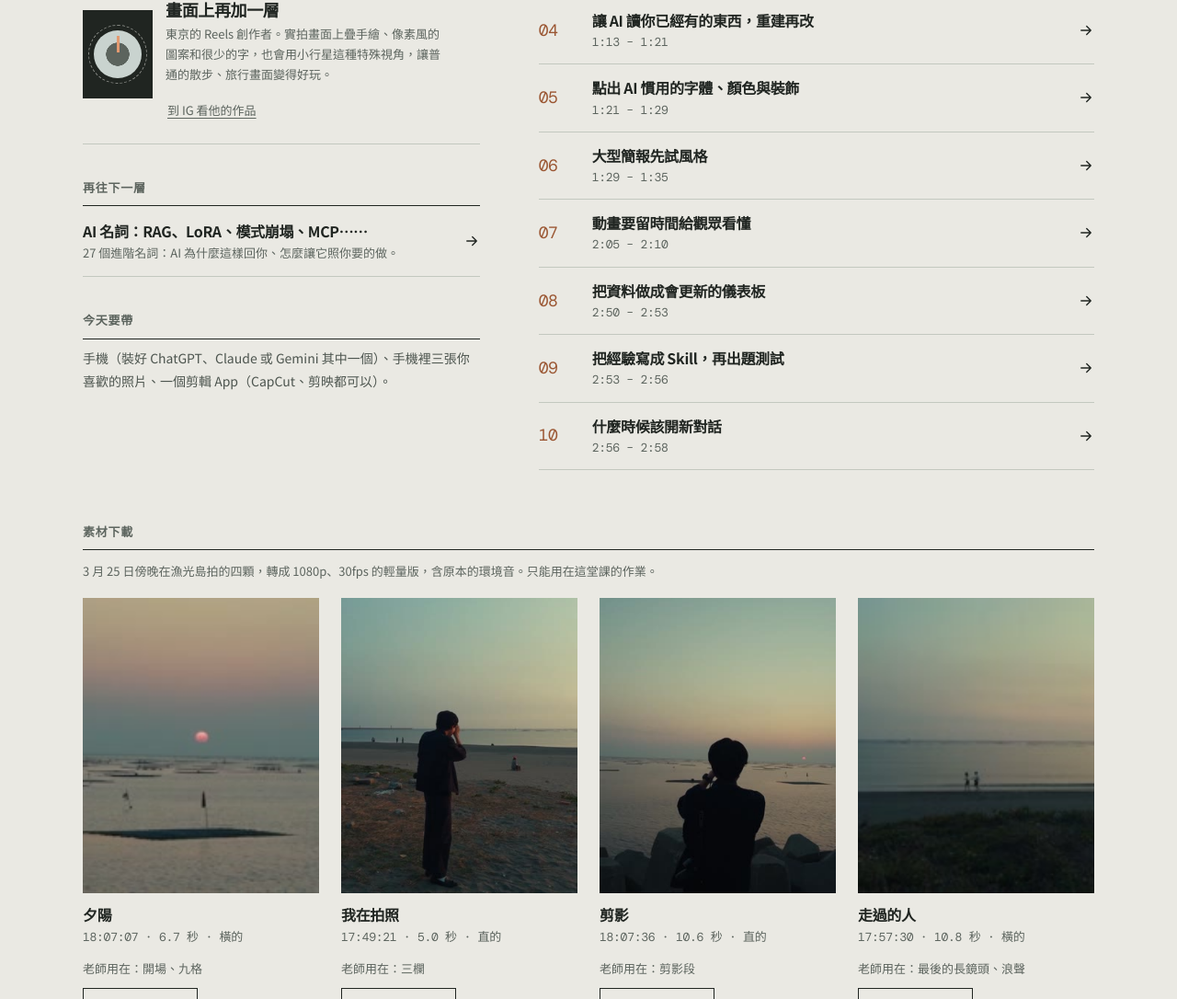
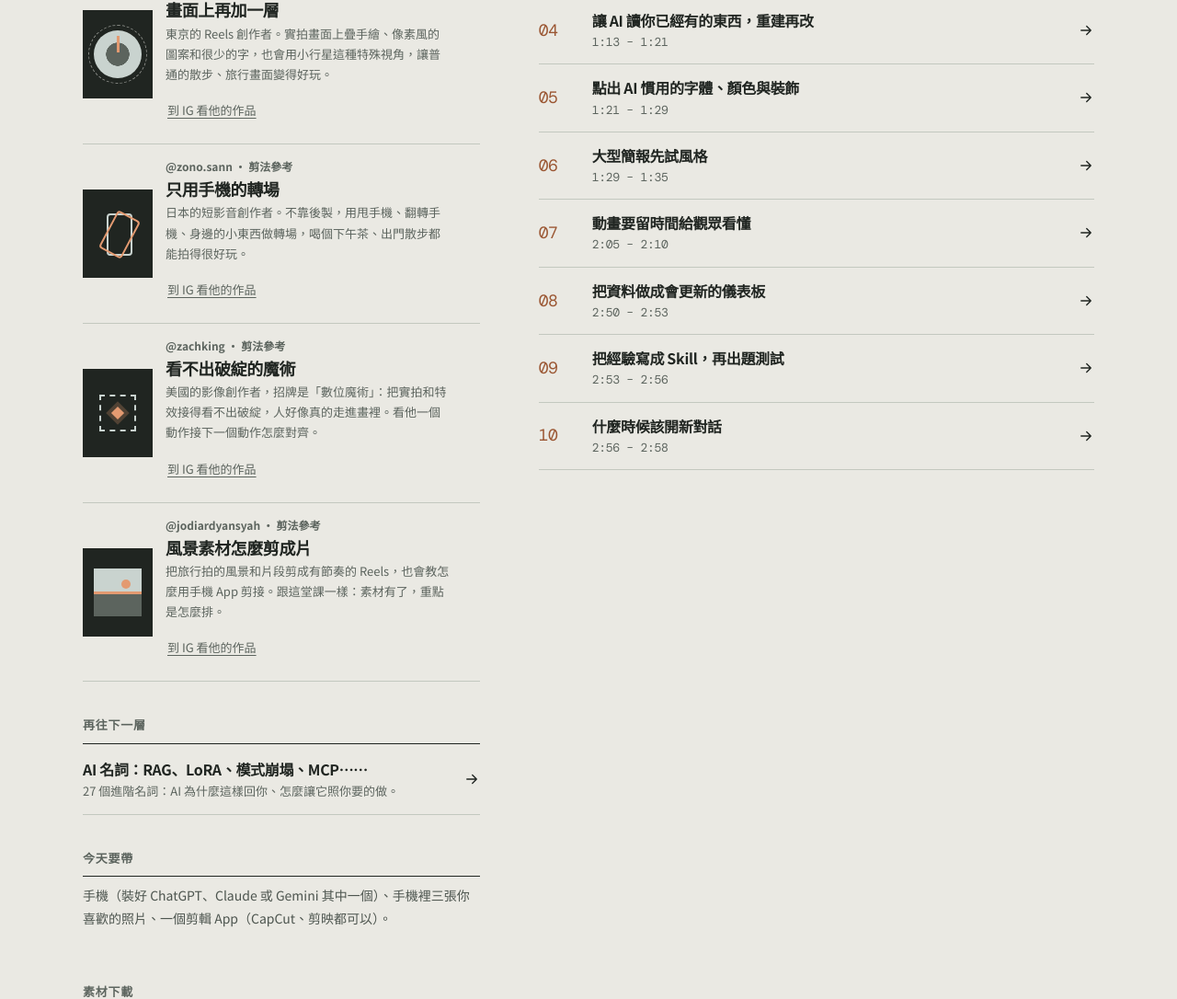
Before and after one commit to benny6315332-sudo/yuguang-ai-class, a plain HTML site: page index.html in a window 1280 px wide. Shown: the part 1365-2451 px from the top of the page at 92% size. Drawn offline with nearby package versions, Linux system fonts and the light colour scheme.

Commit message:
上課前先看加三個 IG 創作者：@zono.sann、@zachking、@jodiardyansyah
Co-Authored-By: Claude Opus 5.5 <noreply@anthropic.com>
Claude-Session: https://claude.ai/code/session_01DL1iztj5GH4HdCynMFy2tp

```diff
--- a/index.html
+++ b/index.html
@@ -441,6 +441,13 @@ button:active,a.copy:active{transform:translateY(1px)}
 .refthumb .planet{grid-column:1/-1;justify-self:center;position:relative;width:52px;height:52px;border-radius:50%;background:radial-gradient(circle at 50% 50%,#5c645e 0 34%,#c9d3cf 35% 100%)}
 .refthumb .planet:before{content:"";position:absolute;left:50%;top:6px;width:3px;height:18px;margin-left:-1.5px;background:var(--rust-soft)}
 .refthumb .planet em{position:absolute;inset:-6px;border:1px dashed rgba(244,243,238,.5);border-radius:50%}
+.refthumb .rg{grid-column:1/-1;justify-self:center;position:relative;width:52px;height:52px}
+.rg-flip:before,.rg-flip:after{content:"";position:absolute;left:14px;top:4px;width:24px;height:42px;border:2px solid #c9d3cf;border-radius:4px}
+.rg-flip:after{border-color:var(--rust-soft);transform:rotate(28deg)}
+.rg-magic:before{content:"";position:absolute;inset:6px;border:2px dashed #c9d3cf}
+.rg-magic:after{content:"";position:absolute;left:21px;top:21px;width:10px;height:10px;background:var(--rust-soft);transform:rotate(45deg);box-shadow:0 0 0 4px rgba(227,154,113,.25)}
+.rg-scenic{background:linear-gradient(to bottom,#c9d3cf 0 48%,var(--rust-soft) 48% 54%,#5c645e 54% 100%)}
+.rg-scenic:after{content:"";position:absolute;left:30px;top:12px;width:10px;height:10px;border-radius:50%;background:var(--rust-soft)}
 </style>
 </head>
 <body data-phase="pre">
@@ -543,7 +550,10 @@ const clipSection=()=>`<div class="section" id="clips"><h2>素材下載</h2>
  </div>`;
 const REFS=[
 {h:'@yuyenwng',url:'https://www.instagram.com/yuyenwng/',name:'格子裡各放各的',desc:'畫面切成格子，每一格錯開時間換鏡頭；鳥、風、腳步、喀嚓聲疊好幾層。老師的漁光島範例影片就是學這個剪法。',g:'grid'},
-{h:'@potato0x_x',url:'https://www.instagram.com/potato0x_x/',name:'畫面上再加一層',desc:'東京的 Reels 創作者。實拍畫面上疊手繪、像素風的圖案和很少的字，也會用小行星這種特殊視角，讓普通的散步、旅行畫面變得好玩。',g:'planet'}
+{h:'@potato0x_x',url:'https://www.instagram.com/potato0x_x/',name:'畫面上再加一層',desc:'東京的 Reels 創作者。實拍畫面上疊手繪、像素風的圖案和很少的字，也會用小行星這種特殊視角，讓普通的散步、旅行畫面變得好玩。',g:'planet'},
+{h:'@zono.sann',url:'https://www.instagram.com/zono.sann/',name:'只用手機的轉場',desc:'日本的短影音創作者。不靠後製，用甩手機、翻轉手機、身邊的小東西做轉場，喝個下午茶、出門散步都能拍得很好玩。',g:'flip'},
+{h:'@zachking',url:'https://www.instagram.com/zachking/',name:'看不出破綻的魔術',desc:'美國的影像創作者，招牌是「數位魔術」：把實拍和特效接得看不出破綻，人好像真的走進畫裡。看他一個動作接下一個動作怎麼對齊。',g:'magic'},
+{h:'@jodiardyansyah',url:'https://www.instagram.com/jodiardyansyah/',name:'風景素材怎麼剪成片',desc:'把旅行拍的風景和片段剪成有節奏的 Reels，也會教怎麼用手機 App 剪接。跟這堂課一樣：素材有了，重點是怎麼排。',g:'scenic'}
 ];
 const CUE=[
 ['0.00','黑畫面，先出浪聲','走過的人的原音',''],
@@ -689,7 +699,7 @@ function home(){
  </div>
  <div class="section"><h2>上課前先看</h2>
   <div class="hourrow" style="cursor:auto"><div class="thumb jkthumb" aria-hidden="true"><span class="rec"></span><svg viewBox="0 0 24 24"><path d="M8 5.5v13l10.5-6.5Z"/></svg><span class="tc num">02:22</span></div><div><div class="dmeta">田柾國 · 2026.11.21 · Blackmagic Camera</div><h3>《在高雄的自由時間》</h3><p>輕軌、巷子招牌、電風扇、腳踏車、旗津的海。偏暗黃，配〈碧海藍天〉。</p><p style="margin-top:6px"><a href="https://www.instagram.com/mnijungkook/" target="_blank" rel="noopener" style="text-decoration:underline;text-underline-offset:3px">到 IG 看原片</a>　<button type="button" data-hour="0" style="background:none;border:0;padding:0;font-weight:700;text-decoration:underline;text-underline-offset:3px">課表第一段</button></p></div><span></span></div>
-  ${REFS.map(r=>`<div class="hourrow" style="cursor:auto"><div class="thumb refthumb" aria-hidden="true">${r.g==='grid'?'<i></i><i></i><i></i><i></i><i class="o"></i><i></i><i></i><i></i><i></i>':'<span class="planet"><em></em></span>'}</div><div><div class="dmeta">${r.h} · 剪法參考</div><h3>${esc(r.name)}</h3><p>${esc(r.desc)}</p><p style="margin-top:6px"><a href="${r.url}" target="_blank" rel="noopener" style="text-decoration:underline;text-underline-offset:3px">到 IG 看他的作品</a></p></div><span></span></div>`).join('')}
+  ${REFS.map(r=>`<div class="hourrow" style="cursor:auto"><div class="thumb refthumb" aria-hidden="true">${r.g==='grid'?'<i></i><i></i><i></i><i></i><i class="o"></i><i></i><i></i><i></i><i></i>':r.g==='planet'?'<span class="planet"><em></em></span>':`<span class="rg rg-${r.g}"></span>`}</div><div><div class="dmeta">${r.h} · 剪法參考</div><h3>${esc(r.name)}</h3><p>${esc(r.desc)}</p><p style="margin-top:6px"><a href="${r.url}" target="_blank" rel="noopener" style="text-decoration:underline;text-underline-offset:3px">到 IG 看他的作品</a></p></div><span></span></div>`).join('')}
  </div>
  <div class="section"><h2>再往下一層</h2>
   <button class="hourrow" type="button" data-go="terms" style="grid-template-columns:1fr 18px"><div><h3 style="font-size:16px">AI 名詞：RAG、LoRA、模式崩塌、MCP……</h3><p>${TERMS.length} 個進階名詞：AI 為什麼這樣回你、怎麼讓它照你要的做。</p></div>${I('right')}</button>
```
